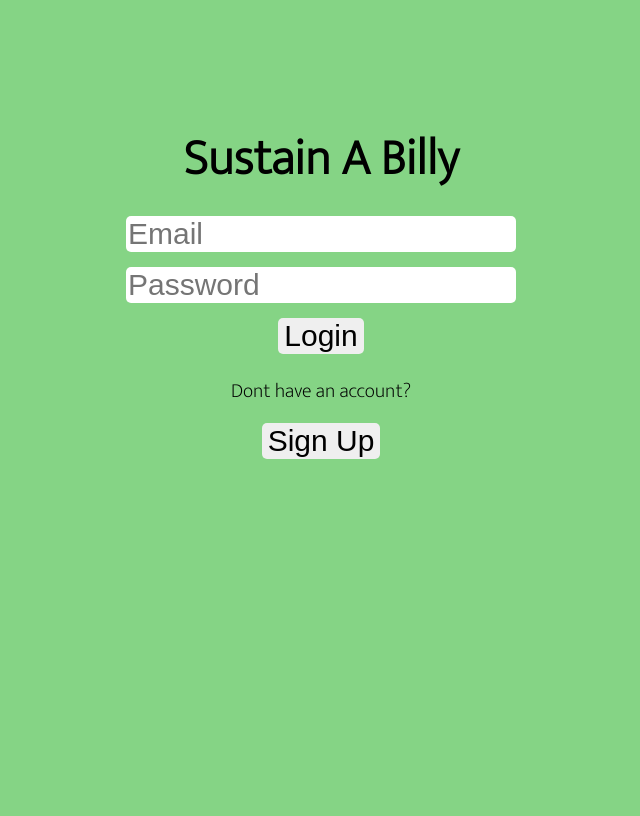
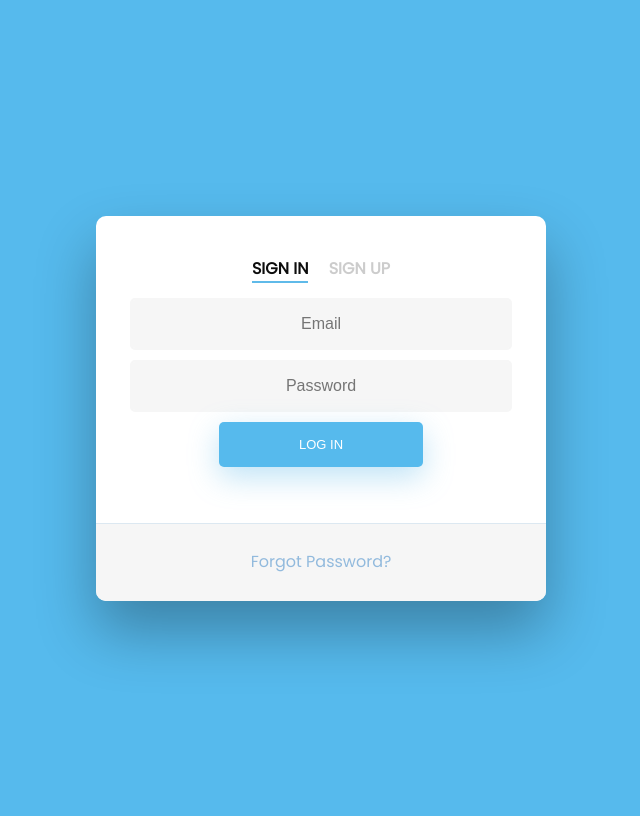
Before and after one commit to HernandezCU/JBH_HACKATHON_SUSTAIN-A-BILLY, a FastAPI app: page / in a window 1280 px wide. Shown: the whole page, without its empty margins (319-959 px from the left). Before the commit the page ends 459 px from the top, so only its background shows below. Run offline with FastAPI, Linux system fonts and the light colour scheme.

Commit message:
FORMATTED CSS FOR LOGIN/REGISTER

```diff
--- /dev/null
+++ b/assets/css/login_form.css
@@ -0,0 +1,303 @@
+@import url('https://fonts.googleapis.com/css?family=Poppins');
+
+/* BASIC */
+
+html {
+  background-color: #56baed;
+}
+
+body {
+  font-family: "Poppins", sans-serif;
+  height: 100vh;
+}
+
+a {
+  color: #92badd;
+  display:inline-block;
+  text-decoration: none;
+  font-weight: 400;
+}
+
+h2 {
+  text-align: center;
+  font-size: 16px;
+  font-weight: 600;
+  text-transform: uppercase;
+  display:inline-block;
+  margin: 40px 8px 10px 8px;
+  color: #cccccc;
+}
+
+
+
+/* STRUCTURE */
+
+.wrapper {
+  display: flex;
+  align-items: center;
+  flex-direction: column;
+  justify-content: center;
+  width: 100%;
+  min-height: 100%;
+  padding: 20px;
+}
+
+#formContent {
+  -webkit-border-radius: 10px 10px 10px 10px;
+  border-radius: 10px 10px 10px 10px;
+  background: #fff;
+  padding: 30px;
+  width: 90%;
+  max-width: 450px;
+  position: relative;
+  padding: 0px;
+  -webkit-box-shadow: 0 30px 60px 0 rgba(0,0,0,0.3);
+  box-shadow: 0 30px 60px 0 rgba(0,0,0,0.3);
+  text-align: center;
+}
+
+#formFooter {
+  background-color: #f6f6f6;
+  border-top: 1px solid #dce8f1;
+  padding: 25px;
+  text-align: center;
+  -webkit-border-radius: 0 0 10px 10px;
+  border-radius: 0 0 10px 10px;
+}
+
+
+
+/* TABS */
+
+h2.inactive {
+  color: #cccccc;
+}
+
+h2.active {
+  color: #0d0d0d;
+  border-bottom: 2px solid #5fbae9;
+}
+
+
+
+/* FORM TYPOGRAPHY*/
+
+input[type=button], input[type=submit], input[type=reset]  {
+  background-color: #56baed;
+  border: none;
+  color: white;
+  padding: 15px 80px;
+  text-align: center;
+  text-decoration: none;
+  display: inline-block;
+  text-transform: uppercase;
+  font-size: 13px;
+  -webkit-box-shadow: 0 10px 30px 0 rgba(95,186,233,0.4);
+  box-shadow: 0 10px 30px 0 rgba(95,186,233,0.4);
+  -webkit-border-radius: 5px 5px 5px 5px;
+  border-radius: 5px 5px 5px 5px;
+  margin: 5px 20px 40px 20px;
+  -webkit-transition: all 0.3s ease-in-out;
+  -moz-transition: all 0.3s ease-in-out;
+  -ms-transition: all 0.3s ease-in-out;
+  -o-transition: all 0.3s ease-in-out;
+  transition: all 0.3s ease-in-out;
+}
+
+input[type=button]:hover, input[type=submit]:hover, input[type=reset]:hover  {
+  background-color: #39ace7;
+}
+
+input[type=button]:active, input[type=submit]:active, input[type=reset]:active  {
+  -moz-transform: scale(0.95);
+  -webkit-transform: scale(0.95);
+  -o-transform: scale(0.95);
+  -ms-transform: scale(0.95);
+  transform: scale(0.95);
+}
+
+input[type=text] {
+  background-color: #f6f6f6;
+  border: none;
+  color: #0d0d0d;
+  padding: 15px 32px;
+  text-align: center;
+  text-decoration: none;
+  display: inline-block;
+  font-size: 16px;
+  margin: 5px;
+  width: 85%;
+  border: 2px solid #f6f6f6;
+  -webkit-transition: all 0.5s ease-in-out;
+  -moz-transition: all 0.5s ease-in-out;
+  -ms-transition: all 0.5s ease-in-out;
+  -o-transition: all 0.5s ease-in-out;
+  transition: all 0.5s ease-in-out;
+  -webkit-border-radius: 5px 5px 5px 5px;
+  border-radius: 5px 5px 5px 5px;
+}
+
+input[type=password] {
+  background-color: #f6f6f6;
+  border: none;
+  color: #0d0d0d;
+  padding: 15px 32px;
+  text-align: center;
+  text-decoration: none;
+  display: inline-block;
+  font-size: 16px;
+  margin: 5px;
+  width: 85%;
+  border: 2px solid #f6f6f6;
+  -webkit-transition: all 0.5s ease-in-out;
+  -moz-transition: all 0.5s ease-in-out;
+  -ms-transition: all 0.5s ease-in-out;
+  -o-transition: all 0.5s ease-in-out;
+  transition: all 0.5s ease-in-out;
+  -webkit-border-radius: 5px 5px 5px 5px;
+  border-radius: 5px 5px 5px 5px;
+}
+
+input[type=text]:focus {
+  background-color: #fff;
+  border-bottom: 2px solid #5fbae9;
+}
+
+input[type=text]:placeholder {
+  color: #cccccc;
+}
+
+input[type=password]:focus {
+  background-color: #fff;
+  border-bottom: 2px solid #5fbae9;
+}
+
+input[type=password]:placeholder {
+  color: #cccccc;
+}
+
+
+
+/* ANIMATIONS */
+
+/* Simple CSS3 Fade-in-down Animation */
+.fadeInDown {
+  -webkit-animation-name: fadeInDown;
+  animation-name: fadeInDown;
+  -webkit-animation-duration: 1s;
+  animation-duration: 1s;
+  -webkit-animation-fill-mode: both;
+  animation-fill-mode: both;
+}
+
+@-webkit-keyframes fadeInDown {
+  0% {
+    opacity: 0;
+    -webkit-transform: translate3d(0, -100%, 0);
+    transform: translate3d(0, -100%, 0);
+  }
+  100% {
+    opacity: 1;
+    -webkit-transform: none;
+    transform: none;
+  }
+}
+
+@keyframes fadeInDown {
+  0% {
+    opacity: 0;
+    -webkit-transform: translate3d(0, -100%, 0);
+    transform: translate3d(0, -100%, 0);
+  }
+  100% {
+    opacity: 1;
+    -webkit-transform: none;
+    transform: none;
+  }
+}
+
+/* Simple CSS3 Fade-in Animation */
+@-webkit-keyframes fadeIn { from { opacity:0; } to { opacity:1; } }
+@-moz-keyframes fadeIn { from { opacity:0; } to { opacity:1; } }
+@keyframes fadeIn { from { opacity:0; } to { opacity:1; } }
+
+.fadeIn {
+  opacity:0;
+  -webkit-animation:fadeIn ease-in 1;
+  -moz-animation:fadeIn ease-in 1;
+  animation:fadeIn ease-in 1;
+
+  -webkit-animation-fill-mode:forwards;
+  -moz-animation-fill-mode:forwards;
+  animation-fill-mode:forwards;
+
+  -webkit-animation-duration:1s;
+  -moz-animation-duration:1s;
+  animation-duration:1s;
+}
+
+.fadeIn.first {
+  -webkit-animation-delay: 0.2s;
+  -moz-animation-delay: 0.2s;
+  animation-delay: 0.2;
+}
+
+.fadeIn.second {
+  -webkit-animation-delay: 0.3s;
+  -moz-animation-delay: 0.3s;
+  animation-delay: 0.3s;
+}
+
+.fadeIn.third {
+  -webkit-animation-delay: 0.4s;
+  -moz-animation-delay: 0.4s;
+  animation-delay: 0.4s;
+}
+
+.fadeIn.fourth {
+  -webkit-animation-delay: 0.5s;
+  -moz-animation-delay: 0.5s;
+  animation-delay: 0.5s;
+}
+
+.fadeIn.fifth {
+  -webkit-animation-delay: 0.6s;
+  -moz-animation-delay: 0.6s;
+  animation-delay: 0.6s;
+}
+
+/* Simple CSS3 Fade-in Animation */
+.underlineHover:after {
+  display: block;
+  left: 0;
+  bottom: -10px;
+  width: 0;
+  height: 2px;
+  background-color: #56baed;
+  content: "";
+  transition: width 0.2s;
+}
+
+.underlineHover:hover {
+  color: #0d0d0d;
+}
+
+.underlineHover:hover:after{
+  width: 100%;
+}
+
+
+
+/* OTHERS */
+
+*:focus {
+    outline: none;
+}
+
+#icon {
+  width:60%;
+}
+
+* {
+  box-sizing: border-box;
+}
--- a/main.py
+++ b/main.py
@@ -19,7 +19,6 @@ app.mount("/assets", StaticFiles(directory="assets"), name="assets")
 
 templates = Jinja2Templates(directory="templates")
 
-#users = APIRouter(prefix="/users")
 
 app.add_middleware(
     CORSMiddleware,
@@ -38,7 +37,7 @@ async def root(request: Request):
     k = request.cookies.get("key")
 
     if k is None:
-        return templates.TemplateResponse("login.html", {"request": request})
+        return templates.TemplateResponse("test.html", {"request": request})
 
     else:
         try:
@@ -49,8 +48,6 @@ async def root(request: Request):
             raise HTTPException(status_code=422, detail="Something went wrong")
 
         return templates.TemplateResponse("index.html", {"request": request, "user": j.items[0]})
-
-    #return templates.TemplateResponse("login.html", {"request": request})
 
 
 @app.post("/login")
@@ -123,6 +120,6 @@ async def catch_all(request: Request, path_name: str):
     return "404 not found"
 
 
-# if __name__ == "__main__":
-#     import uvicorn
-#     uvicorn.run("main:app", host="0.0.0.0", reload=True)
+if __name__ == "__main__":
+    import uvicorn
+    uvicorn.run("main:app", host="0.0.0.0", reload=True)
--- a/templates/login.html
+++ b/templates/login.html
@@ -5,8 +5,8 @@
     <meta charset="UTF-8">
     <meta http-equiv="X-UA-Compatible" content="IE=edge">
     <meta name="viewport" content="width=device-width, initial-scale=1.0">
-    <link rel="stylesheet" href="{{ url_for('assets', path='css/loginStyle.css')}}" <link rel="stylesheet"
-        href="loginStyle.css">
+    <link rel="stylesheet" href="{{ url_for('assets', path='css/loginStyle.css')}}">
+    <link rel="stylesheet" href="loginStyle.css">
     <link rel="preconnect" href="https://fonts.googleapis.com">
     <link rel="preconnect" href="https://fonts.gstatic.com" crossorigin>
     <link href="https://fonts.googleapis.com/css2?family=Mukta:wght@200&display=swap" rel="stylesheet">
@@ -25,6 +25,7 @@
             <p>Dont have an account? <button id="signUp">Sign Up</button></p>
         </form>
     </div>
+
     <div id="register">
 
         <form class="user" action="/register" enctype="multipart/form-data" method="post">
--- /dev/null
+++ b/templates/test.html
@@ -0,0 +1,43 @@
+<link rel="stylesheet" href="{{ url_for('assets', path='css/login_form.css')}}">
+
+
+<div class="wrapper fadeInDown">
+    <div id="formContent">
+      <!-- Tabs Titles -->
+      <h2 id="si" class="active" onclick="hide('reg', 'log', 'si', 'su');"> Sign In </h2>
+      <h2 id="su" class="inactive underlineHover" onclick="hide('log', 'reg', 'su', 'si');">Sign Up </h2>
+
+      <!-- Login Form -->
+      <form id="log" action="/login" enctype="multipart/form-data" method="post">
+
+        <input type="text" id="email" class="fadeIn second" type="text" placeholder="Email" name="email" required>
+        <input type="password" id="password" class="fadeIn third" placeholder="Password" name="password" required>
+        <input type="submit" class="fadeIn fourth" value="Log In">
+
+      </form>
+
+      <form id="reg" style="display: none;" action="/register" enctype="multipart/form-data" method="post">
+
+        <input type="text" class="fadeIn second" type="text" id="name" placeholder="Name" name="name" required>
+        <input type="text" class="fadeIn third" type="email" id="email" placeholder="Email" name="email" required>
+        <input type="password" class="fadeIn fourth" type="password" id="password" placeholder="Password" name="password" required>
+        <input type="submit" class="fadeIn fifth" value="Log In">
+
+      </form>
+
+      <!-- Remind Passowrd -->
+      <div id="formFooter">
+        <a class="underlineHover" href="#">Forgot Password?</a>
+      </div>
+
+    </div>
+  </div>
+
+  <script>
+    function hide(h, uh, sender, ns){
+        document.getElementById(h).style.display = 'none';
+        document.getElementById(ns).className = "inactive underlineHover";
+        document.getElementById(uh).style.display = 'block';
+        document.getElementById(sender).className = "active";
+    }
+</script>
```
